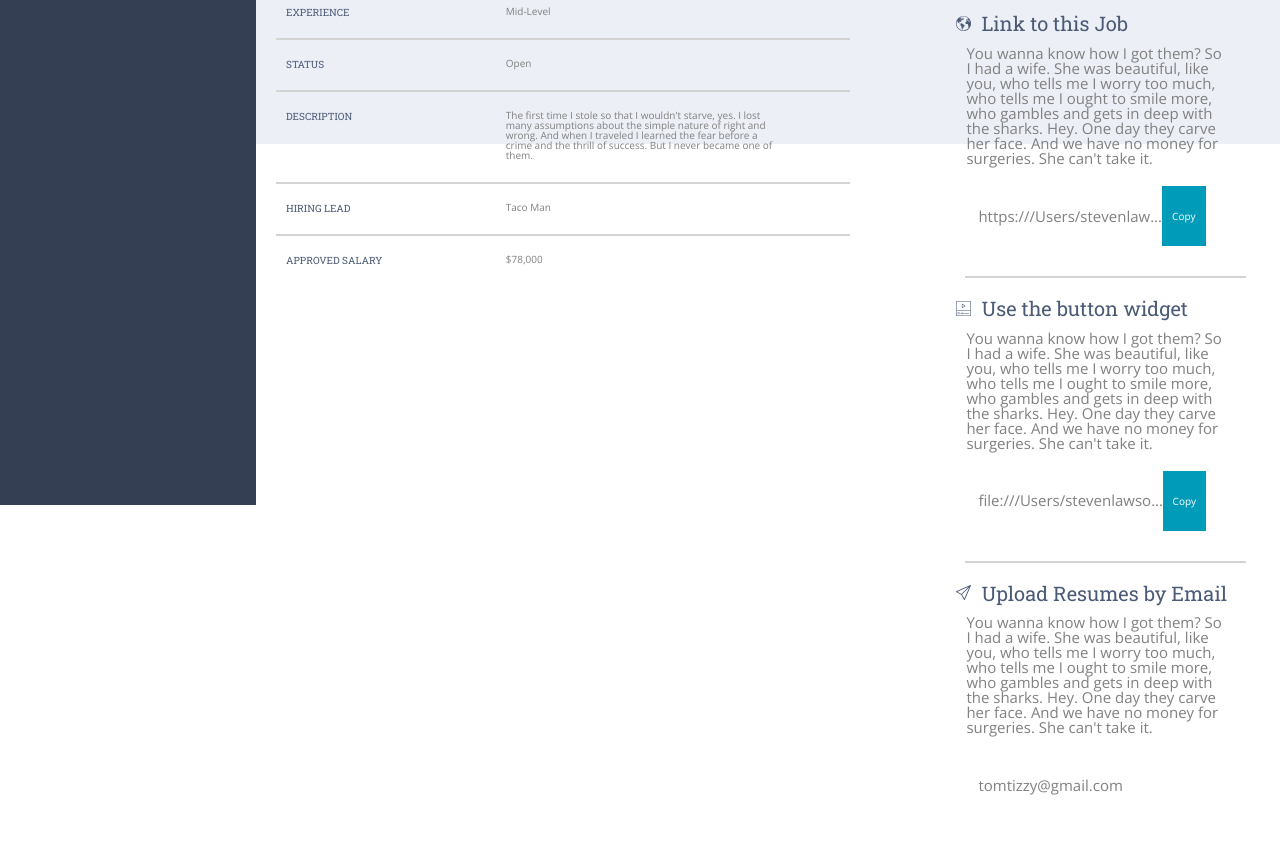
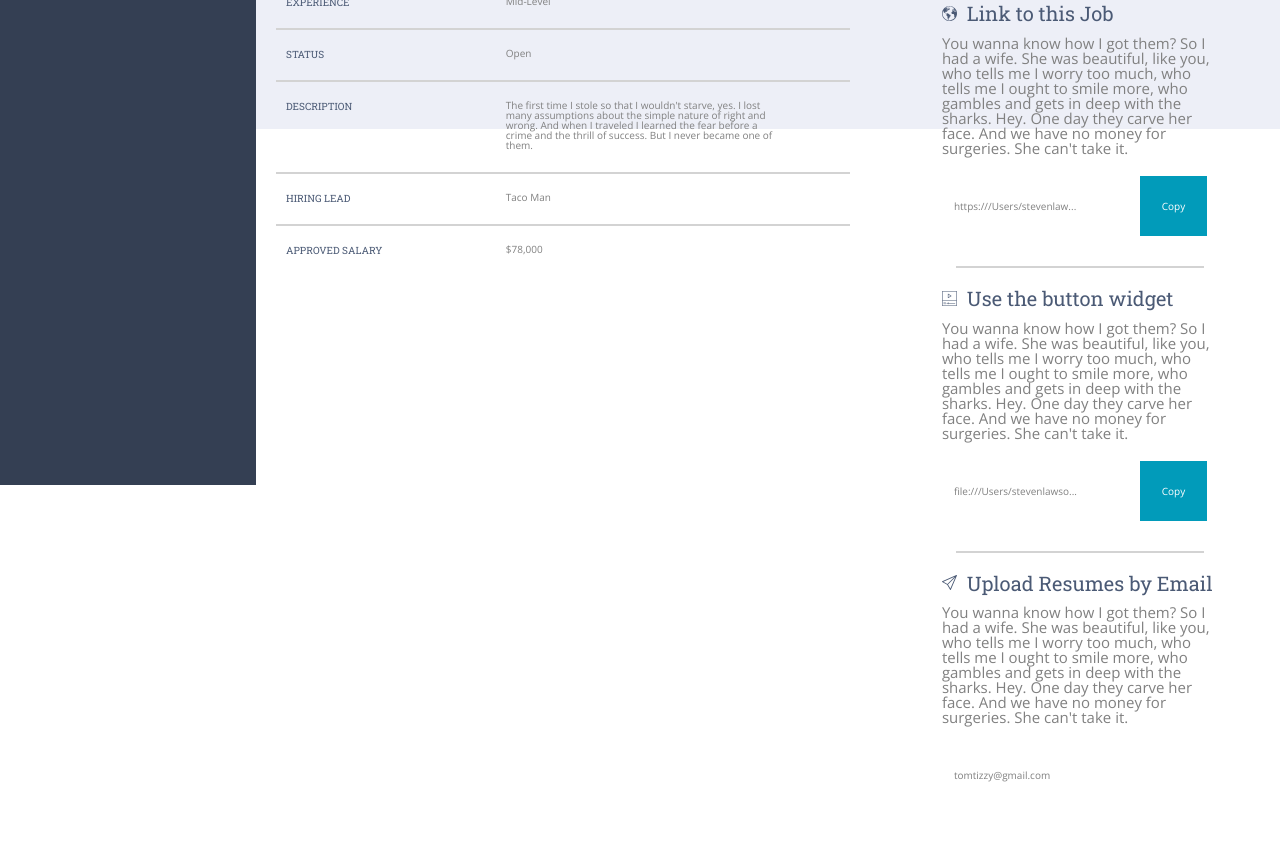
Before and after one commit to stevenleelawson/sl-static-comp-three, a plain HTML site: page index.html in a window 1280 px wide. Shown: the part 936-1801 px from the top of the page. After the commit the page ends 1776 px from the top, so only its background shows below. Drawn offline with nearby package versions, Linux system fonts and the light colour scheme.

Commit message:
fixing svg content, job description, menu at breakpoints, and share section

```diff
--- a/index.html
+++ b/index.html
@@ -100,7 +100,6 @@
           <img src="main-icons/003-fast-food.svg" alt="hamgurger menu" class="aside--icon">
         </button>
         <div class="top-section__div">
-          <img src="main-icons/search.svg" alt="magnifyig glass" class="top-section__img">
           Search for a job, task, or resume
         </div>
         <button type="button" class="top-search__btn --btn-user">
@@ -114,7 +113,7 @@
         </button>
       </section>
       <label for=".top-search__search"></label>
-      <input type="image" placeholder="Search for a job, task or resume" class="top-search__search" src="main-icons/search.svg">
+      <!-- <input type="image" placeholder="Search for a job, task or resume" class="top-search__search" src="main-icons/search.svg"> -->
       <section class="top-title">
         <h1 class="top-title__h1">Customer Service Representative</h1>
         <div class="location">
@@ -263,6 +262,7 @@
             Post to LinkedIn
           </button>
         </div>
+        <section class="article-container">
           <article class="share__article">
             <h1 class="share__article--h1">
               <img src="widget-icons/003-earth.svg" alt="globe" class="share--icon">
@@ -302,6 +302,8 @@
                 </div>
               </div>
             </article>
+
+        </section>
       </section>
     </section>
   </body>
--- a/styles.css
+++ b/styles.css
@@ -5,6 +5,7 @@ html {
   color: grey;
   font-family: 'Open Sans', sans-serif;
   font-size: 10px;
+  overflow-x: hidden;
 }
 
 aside {
@@ -34,7 +35,7 @@ hr {
 }
 
 .aside__hr {
-  visibility: none;
+  display: none;
 }
 
 .aside--icon {
@@ -57,12 +58,9 @@ hr {
 
 .main-nav__ul {
   color: #cfd2d6;
+  font-size: .5rem;
 }
 
-/* .main-nav__li{
-  margin-right: 1rem;
-
-} */
 .main-nav__h6 {
   margin-right: 3.7rem;
 }
@@ -167,7 +165,7 @@ label {
 
 .top-title__h1 {
   font-size: 3rem;
-  margin: .2rem 3rem 3rem 3rem;
+  margin: 3rem 3rem 3rem 3rem;
 }
 
 .--location {
@@ -245,7 +243,7 @@ input[type=checkbox]:checked ~ .nav-categories__div-box {
   display: block;
   display: flex;
   flex-wrap: wrap;
-  justify-content: center;
+  justify-content: space-around;
 }
 
 .top-search__search {
@@ -450,23 +448,30 @@ svg {
 .share__button--linkedin {
   background-color: #02ce86;
 }
-
+.article-container {
+  width: 100%;
+  display: flex;
+  justify-content: center;
+  align-items: center;
+  flex-direction: column;
+}
 .share__article {
   display: flex;
   flex-direction: column;
   justify-content: center;
   width: 86%;
-  margin: 1rem 0 1rem 8.6rem;
+  margin: 1rem 0 1rem 4.5rem;
 }
 
 .share__article--h1 {
   font-size: 2rem;
+  margin-left: 1rem;
 }
 
 .share__hr {
   border: 1px solid lightgrey;
-  margin: 2rem 0 2rem 9.5rem;
-  width: 68%;
+  margin: 1rem 0 1rem 1rem;
+  width: 40%;
 }
 
 .share__widget {
@@ -479,10 +484,10 @@ svg {
   align-items: center;
   background-color: #fff;
   display: flex;
-  font-size: 1.5rem;
+  font-size: 1rem;
   height: 6rem;
   margin: 0;
-  width: 31.5rem;
+  width: 32rem;
 }
 
 .share__field--btn {
@@ -492,8 +497,8 @@ svg {
   display: flex;
   height: 6rem;
   justify-content: center;
-  margin-right: 8rem;
-  width: 8.5rem;
+  margin-right: 5rem;
+  width: 9rem;
 }
 .share__field--p {
   padding-left: 1rem;
@@ -513,7 +518,7 @@ svg {
 }
 
 .--sans-button {
-  width: 39.3rem;
+  width: 41rem;
 }
 
 
@@ -529,7 +534,7 @@ svg {
   }
 
   .aside__hr {
-    visibility: visible;
+    display: none;
   }
 
   .top-search__search {
@@ -563,6 +568,7 @@ svg {
 
   .bar-btn {
     margin-right: 6rem;
+    margin-top: 8rem;
   }
 
   .admin-nav__li {
@@ -577,6 +583,10 @@ svg {
 
   .share__btn {
     width: 40%;
+  }
+  .share__article {
+    width: 50%;
+    margin: 1rem 0 1rem 7.5rem;
   }
 }
 @media screen and (min-width: 1083px){
@@ -596,6 +606,10 @@ svg {
     grid-column-start: 1;
     grid-row-end: 5;
     grid-row-start: 1;
+  }
+
+  .aside__hr {
+    display: block;
   }
 
   .main-nav {
@@ -651,6 +665,9 @@ svg {
     flex-direction: row;
     position: relative;
   }
+  .top-title__h1 {
+    margin-top: .5rem;
+  }
 
   .location {
     display: flex;
@@ -688,6 +705,10 @@ svg {
     flex-direction: row;
     justify-content: space-around;
     margin-top: 1rem;
+  }
+
+  .bar-btn {
+    margin-top: 4rem;
   }
 
   .svg-container {
@@ -751,6 +772,11 @@ svg {
     width: 65%;
   }
 
+  .share__article {
+    width: 90%;
+    margin-left: 8.2rem;
+  }
+
   .share__article--p {
     width: 73%;
   }
@@ -758,7 +784,7 @@ svg {
   .share__field {
     display: flex;
     align-items: center;
-    width: 26.5rem;
+    width: 30rem;
   }
 
   .share__field--p {
@@ -766,7 +792,12 @@ svg {
   }
 
   .share__field--btn {
-    margin-right: 9.3rem;
+    margin-right: 8.4rem;
+    width: 10rem;
+  }
+
+  .share__hr {
+    width: 60%;
   }
   .bottom-content {
     display: flex;
```
Lines whose indentation alone changed are shown as unchanged.
